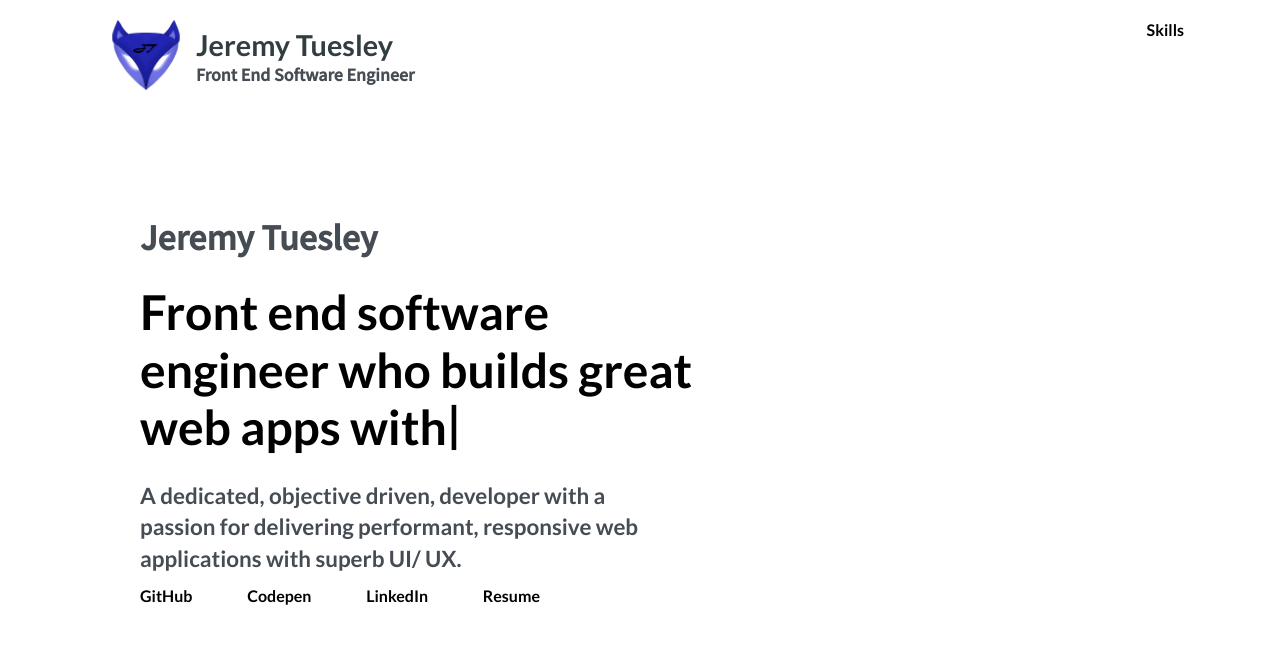
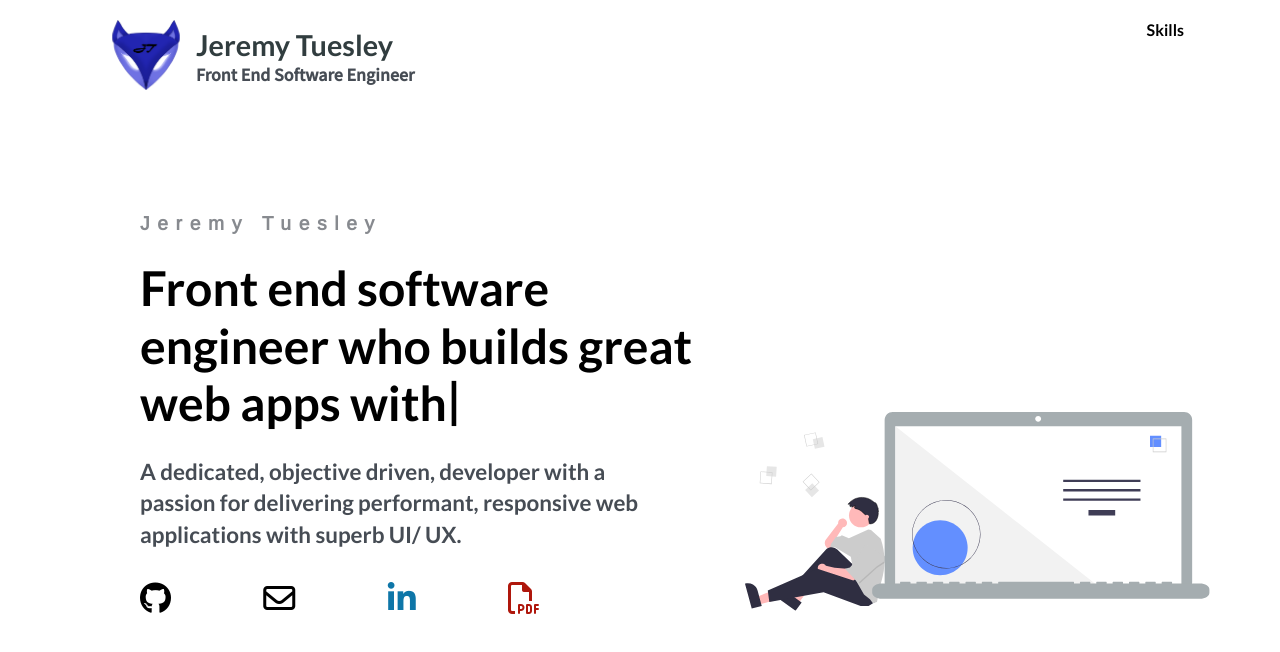
Before and after one commit to jeremytuesley/jeremytuesley.github.io, a React (Create React App) app: page / in a window 1280 px wide. Shown: the top 652 px of the page. Built offline with nearby package versions, Linux system fonts and the light colour scheme.

Commit message:
landing about completed

```diff
--- a/public/index.html
+++ b/public/index.html
@@ -7,6 +7,10 @@
     <meta name="theme-color" content="#000000" />
     <meta name="description" content="Developer Portfolio of Jeremy Tuesley" />
     <link rel="manifest" href="%PUBLIC_URL%/manifest.json" />
+    <script
+      src="https://kit.fontawesome.com/6d6ee108ab.js"
+      crossorigin="anonymous"
+    ></script>
     <title>Jeremy Tuesley</title>
   </head>
   <body>
--- a/src/assets/index.css
+++ b/src/assets/index.css
@@ -1,5 +1,4 @@
-@import url('https://fonts.googleapis.com/css2?family=Lato:wght@500;700&family=Noto+Sans+JP:wght@500&family=Open+Sans&display=swap');
-
+@import url('https://fonts.googleapis.com/css2?family=Lato:wght@500;700&family=Noto+Sans+JP:wght@500&family=Open+Sans&display=swap&family=Arimo&display=swap');
 * {
   font-family: 'Lato', sans-serif;
   padding: 0;
--- a/src/assets/landing.scss
+++ b/src/assets/landing.scss
@@ -3,15 +3,26 @@
   display: flex;
   align-items: center;
 
+  figure {
+    width: 1000px;
+    margin-right: 70px;
+    .landing-background--image {
+      z-index: -1;
+      width: 100%;
+    }
+  }
+
   // header of landing, contains name/ subtitles
   header {
-    width: 1200px;
+    width: 50%;
     margin-left: 140px;
     height: 600px;
 
     .landing-name-title {
-      font-family: 'Noto Sans JP', sans-serif;
-      color: #464c54;
+      font-size: 1.2em;
+      font-family: 'Arimo', sans-serif;
+      color: #878a8f;
+      letter-spacing: 0.4em;
       margin-bottom: 24px;
     }
     .landing-title {
@@ -38,9 +49,32 @@
     }
 
     .social-icons {
+      margin-top: 32px;
       display: flex;
       justify-content: space-between;
       width: 400px;
+      i {
+        font-size: 2rem;
+        &:hover {
+          cursor: pointer;
+          transition: 0.5s;
+        }
+      }
+      .default-black:hover {
+        color: #878a8f;
+      }
+      .linkedIn {
+        color: #0e76a8;
+        &:hover {
+          color: #095274;
+        }
+      }
+      .resume {
+        color: #af170c;
+        &:hover {
+          color: #ee1f10;
+        }
+      }
     }
   }
 }
--- a/src/components/Landing.js
+++ b/src/components/Landing.js
@@ -1,6 +1,7 @@
 import React, { useRef, useEffect } from 'react';
 
 import '../assets/landing.scss';
+import codethinking from '../assets/images/code-thinking.svg';
 
 const Landing = () => {
   const textRef = useRef(null);
@@ -31,20 +32,13 @@ const Landing = () => {
     const animeText = async () => {
       while (true) {
         await anime(' Javascript');
-        await anime(' MongoDB');
+        await anime(' React JS');
         await anime(' Express');
-        await anime(' React JS');
+        await anime(' Node.js');
         await anime(' Efficiency');
-        await anime(' Node.js');
-        await anime(' Sass/ CSS');
-        await anime(' Apollo GQL');
         await anime(' Care');
-        await anime(' Cypress');
         await anime(' Teamwork');
         await anime(' Git');
-        await anime(' GitHub');
-        await anime(' Cloudinary');
-        await anime(' Heroku');
       }
     };
     if (textRef.current?.innerText === '') animeText();
@@ -68,13 +62,20 @@ const Landing = () => {
             UX.
           </p>
           <div className="social-icons">
-            <div>GitHub</div>
-            <div>Codepen</div>
-            <div>LinkedIn</div>
-            <div>Resume</div>
+            <i class="fab fa-github default-black"></i>
+            <i class="far fa-envelope default-black"></i>
+            <i class="fab fa-linkedin-in linkedIn"></i>
+            <i class="far fa-file-pdf resume"></i>
           </div>
         </div>
       </header>
+      <figure>
+        <img
+          className="landing-background--image"
+          src={codethinking}
+          alt="bg-decoration"
+        />
+      </figure>
     </div>
   );
 };
```
Also changed, not shown: src/assets/images/code-thinking.svg (added).
